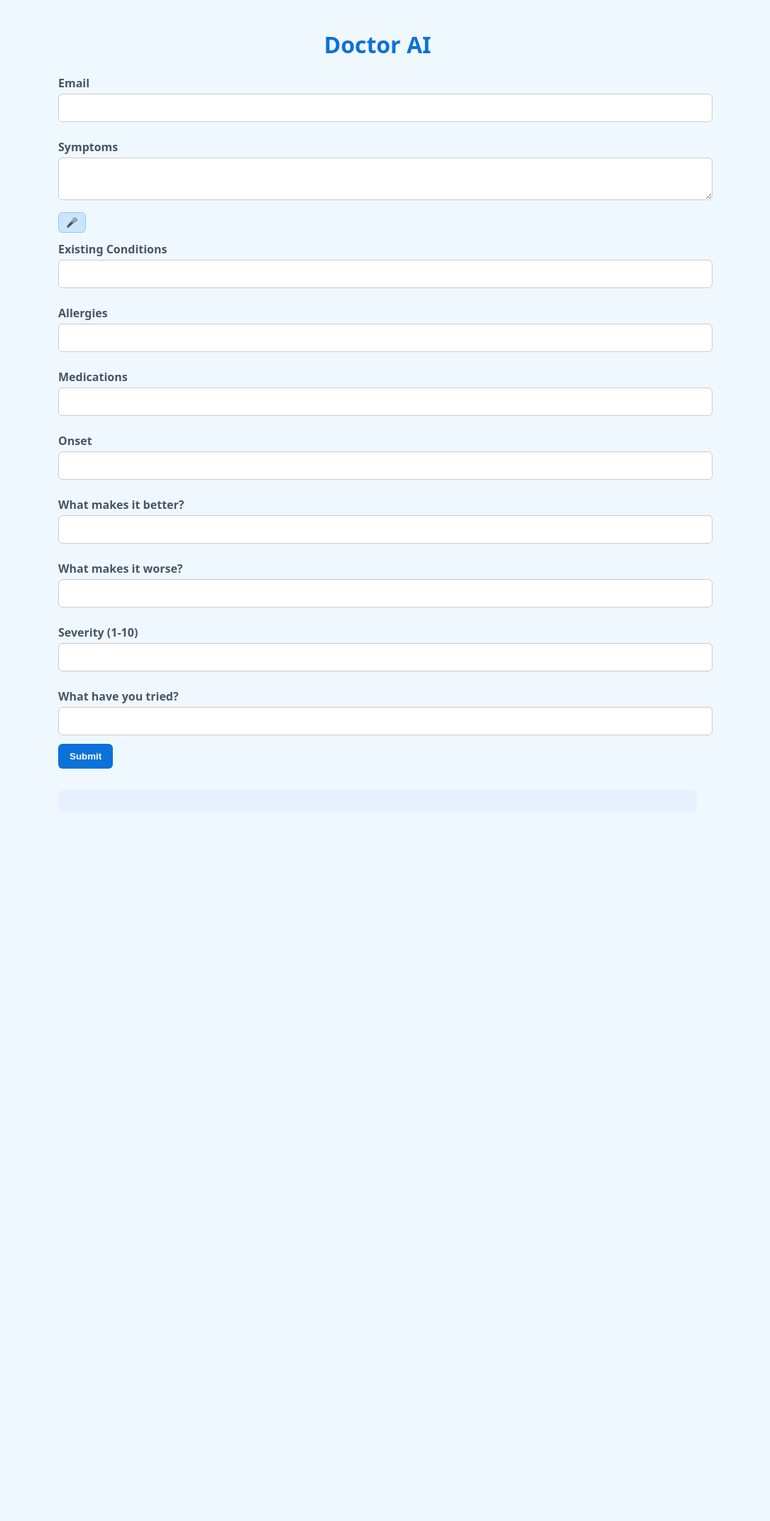
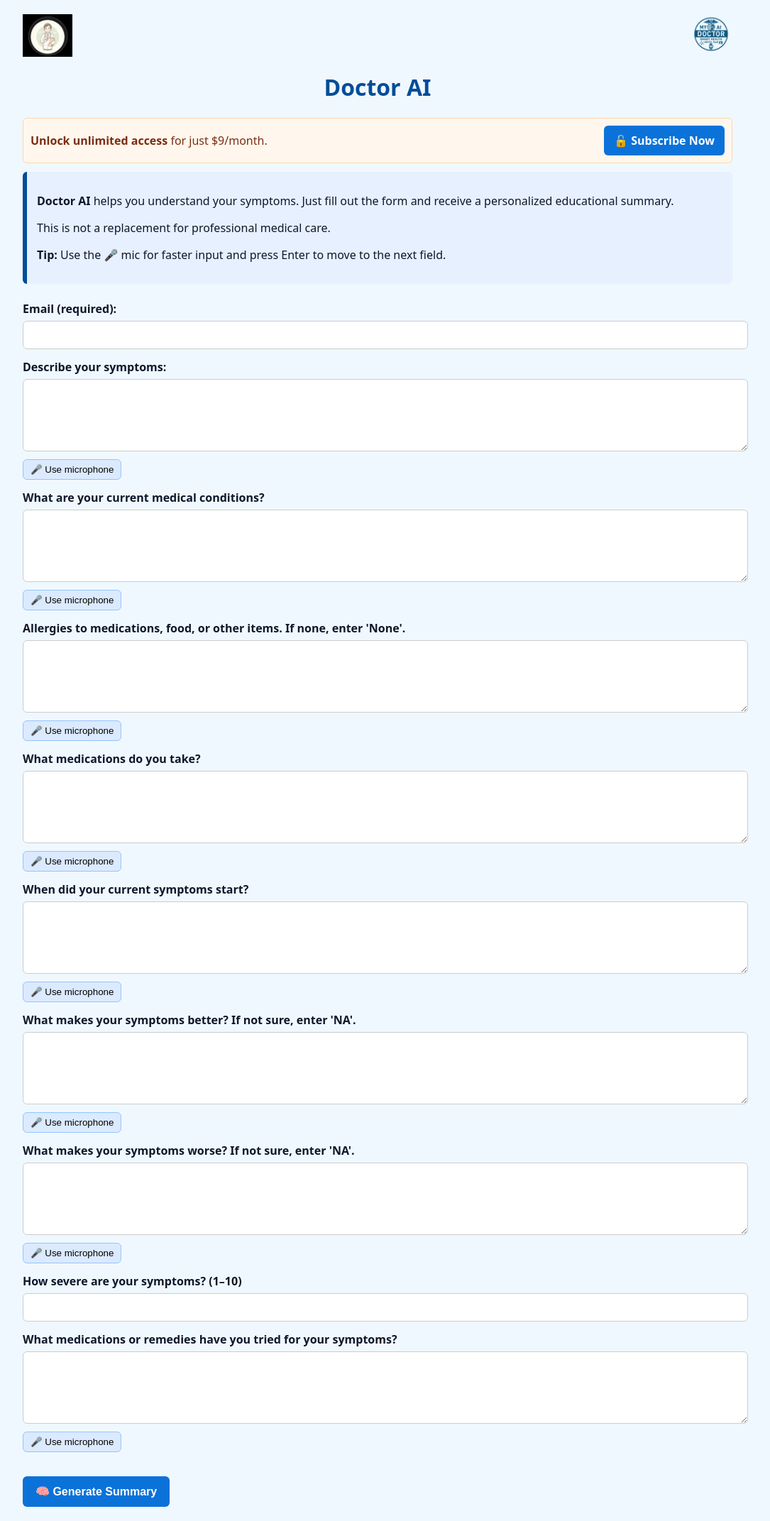
Before and after one commit to Asaabmd/doctor-ai, a Flask app: page / in a window 1280 px wide. Shown: the whole page at 71% size, without its empty margins (108-1193 px from the left). Before the commit the page ends 1083 px from the top, so only its background shows below. Run offline with Flask 3, Linux system fonts and the light colour scheme.

Commit message:
Updated app.py, index.html, summary.html

```diff
--- a/app.py
+++ b/app.py
@@ -1,95 +1,52 @@
-from flask import Flask, render_template, request, jsonify
+from flask import Flask, render_template, request, jsonify, redirect, url_for, session, make_response
 import openai
+import os
 import json
-import os
 
 app = Flask(__name__)
+app.secret_key = os.getenv("FLASK_SECRET_KEY", "replace-this-key")
 
 SUBSCRIPTIONS_FILE = "subscriptions.json"
-USAGE_FILE = "usage.json"
-
 openai.api_key = os.getenv("OPENAI_API_KEY")
 
-def build_prompt(inputs):
-    return f"""
-You are a helpful AI doctor. Summarize the following symptoms and provide a differential diagnosis, red flags, home remedies, and over-the-counter options.
 
-Symptoms: {inputs['symptoms']}
-Existing Conditions: {inputs['conditions']}
-Allergies: {inputs['allergies']}
-Medications: {inputs['medications']}
-Onset: {inputs['onset']}
-Better with: {inputs['better']}
-Worse with: {inputs['worse']}
-Severity: {inputs['severity']}
-Tried treatments: {inputs['tried']}
+def is_subscribed(email):
+    try:
+        with open(SUBSCRIPTIONS_FILE, "r") as f:
+            subs = json.load(f)
+        return subs.get(email, {}).get("status") == "active"
+    except:
+        return False
+
+
+def ask_chatgpt_summary(symptoms, context):
+    prompt = f"""You are a helpful AI doctor. Summarize the following symptoms and provide a differential diagnosis, red flags, home remedies, and over-the-counter options.
+
+Symptoms: {symptoms}
+Existing Conditions: {context['existing_conditions']}
+Allergies: {context['allergies']}
+Medications: {context['medications']}
+Onset: {context['onset']}
+Better with: {context['better']}
+Worse with: {context['worse']}
+Severity: {context['severity']}
+Tried treatments: {context['treatments']}
 
 Important: This is for educational purposes only and not a substitute for medical advice.
 """
 
-def is_subscribed(email):
-    if not os.path.exists(SUBSCRIPTIONS_FILE):
-        return False
-    with open(SUBSCRIPTIONS_FILE, "r") as f:
-        subs = json.load(f)
-    return subs.get(email, {}).get("status") == "active"
-
-def has_used(email):
-    if not os.path.exists(USAGE_FILE):
-        return False
-    with open(USAGE_FILE, "r") as f:
-        used = json.load(f)
-    return email in used
-
-def log_usage(email):
-    used = {}
-    if os.path.exists(USAGE_FILE):
-        with open(USAGE_FILE, "r") as f:
-            used = json.load(f)
-    used[email] = True
-    with open(USAGE_FILE, "w") as f:
-        json.dump(used, f)
-
-@app.route("/")
-def index():
-    return render_template("index.html")
-
-@app.route("/submit", methods=["POST"])
-def submit():
-    data = request.json
-    email = data.get("email")
-
-    if not email:
-        return jsonify({"error": "Email is required."}), 400
-
-    if not is_subscribed(email) and has_used(email):
-        return jsonify({"error": "free_limit_reached"}), 403
-
-    prompt = build_prompt(data)
     response = openai.ChatCompletion.create(
         model="gpt-4",
         messages=[{"role": "user", "content": prompt}]
     )
+    return response.choices[0].message.content
 
-    summary = response.choices[0].message.content
-    if not is_subscribed(email):
-        log_usage(email)
 
-    return jsonify({"summary": summary})
-
-@app.route("/followup", methods=["POST"])
-def followup():
-    data = request.json
-    email = data.get("email")
-    question = data.get("question")
-    summary = data.get("summary")
-
-    if not is_subscribed(email):
-        return jsonify({"error": "Subscription required for follow-up."}), 403
-
+def ask_chatgpt_followup(question):
+    summary = session.get("summary", "")
     followup_prompt = f"""
 User previously received this summary:
-"{summary}"
+\"{summary}\"
 
 Now the user asks: {question}
 
@@ -100,9 +57,76 @@
         model="gpt-4",
         messages=[{"role": "user", "content": followup_prompt}]
     )
+    return response.choices[0].message.content
 
-    followup_answer = response.choices[0].message.content
-    return jsonify({"followup": followup_answer})
+
+@app.route("/", methods=["GET", "POST"])
+def index():
+    email = (request.cookies.get("email") or "").strip().lower()
+    has_access = request.cookies.get("access_granted") == "true"
+    use_count = int(request.cookies.get("use_count", 0))
+
+    if request.method == "POST":
+        if not (has_access or is_subscribed(email)) and use_count >= 1:
+            return render_template(
+                "index.html",
+                response="🔒 This free version allows only one summary and one follow-up. Please subscribe for unlimited access.",
+                followup_response="",
+                use_count=use_count
+            )
+
+        email = (request.form.get("email") or "").strip().lower()
+        symptoms = request.form.get("symptoms", "").strip()
+        context = {
+            "existing_conditions": request.form.get("existing_conditions", "skip"),
+            "allergies": request.form.get("allergies", "skip"),
+            "medications": request.form.get("medications", "skip"),
+            "onset": request.form.get("onset", "unknown"),
+            "better": request.form.get("better", "unknown"),
+            "worse": request.form.get("worse", "unknown"),
+            "severity": request.form.get("severity", "unknown"),
+            "treatments": request.form.get("treatments", "unknown"),
+        }
+
+        try:
+            summary = ask_chatgpt_summary(symptoms, context)
+        except Exception as e:
+            summary = f"⚠️ Error generating summary: {e}"
+
+        session["summary"] = summary
+        session["email"] = email
+        session["use_count"] = use_count + 1
+
+        resp = redirect(url_for("summary_page"))
+        resp.set_cookie("email", email, max_age=60 * 60 * 24 * 365)
+        if not (has_access or is_subscribed(email)):
+            resp.set_cookie("use_count", str(use_count + 1), max_age=60 * 60 * 24 * 30)
+        return resp
+
+    return render_template("index.html", response="", followup_response="", use_count=use_count)
+
+
+@app.route("/summary", methods=["GET", "POST"])
+def summary_page():
+    summary = session.get("summary", "")
+    followup_answer = ""
+    email = session.get("email", "")
+    use_count = session.get("use_count", 0)
+    has_access = request.cookies.get("access_granted") == "true"
+
+    if request.method == "POST":
+        if not (has_access or is_subscribed(email)) and use_count >= 2:
+            followup_answer = "🔒 You’ve reached the free follow-up limit. Please subscribe to ask more questions."
+        else:
+            question = request.form.get("followup", "").strip()
+            try:
+                followup_answer = ask_chatgpt_followup(question)
+                session["use_count"] = use_count + 1
+            except Exception as e:
+                followup_answer = f"⚠️ Error generating follow-up: {e}"
+
+    return render_template("summary.html", response=summary, followup_response=followup_answer)
+
 
 @app.route("/webhook", methods=["POST"])
 def webhook():
@@ -123,5 +147,6 @@
 
     return "", 200
 
+
 if __name__ == "__main__":
     app.run(debug=True)
--- a/templates/index.html
+++ b/templates/index.html
@@ -7,175 +7,225 @@
   <style>
     :root {
       --blue: #0b72d9;
+      --blue-100: #e6f0ff;
       --blue-600: #065bb0;
       --text: #0f172a;
       --muted: #475569;
       --bg: #f0f8ff;
     }
-    body {
+    html, body {
       margin: 0;
       padding: 0;
       background: var(--bg);
+      color: var(--text);
       font-family: system-ui, -apple-system, Segoe UI, Roboto, Helvetica, Arial, sans-serif;
     }
     .wrap {
-      max-width: 900px;
+      max-width: 1000px;
       margin: 0 auto;
       padding: 20px;
     }
+    .header {
+      display: flex;
+      justify-content: space-between;
+      align-items: center;
+    }
+    .header img {
+      height: 60px;
+    }
     h1 {
       text-align: center;
-      color: var(--blue);
+      color: #004d99;
+    }
+    .banner {
+      background: #fff7ed;
+      border: 1px solid #fed7aa;
+      color: #7c2d12;
+      padding: 10px;
+      border-radius: 6px;
+      display: flex;
+      justify-content: space-between;
+      align-items: center;
+      margin: 12px 0;
+      flex-wrap: wrap;
+    }
+    .cta {
+      background: var(--blue);
+      color: white;
+      padding: 10px 14px;
+      border-radius: 6px;
+      text-decoration: none;
+      font-weight: bold;
+    }
+    .cta:hover {
+      background: var(--blue-600);
+    }
+    .info {
+      background: var(--blue-100);
+      padding: 14px;
+      border-left: 6px solid #004d99;
+      border-radius: 6px;
+      margin: 12px 0 24px;
+    }
+    form .field {
+      margin: 14px 0;
     }
     label {
       display: block;
       font-weight: bold;
-      color: var(--muted);
-      margin-top: 12px;
+      margin-bottom: 6px;
     }
-    input, textarea, select {
+    input, textarea {
       width: 100%;
       padding: 10px;
+      border-radius: 6px;
+      border: 1px solid #ccc;
       font-size: 16px;
-      margin-top: 4px;
-      margin-bottom: 12px;
-      border: 1px solid #ccc;
-      border-radius: 6px;
+    }
+    textarea {
+      min-height: 80px;
+      resize: vertical;
+    }
+    .mic-wrap {
+      display: flex;
+      align-items: center;
+      gap: 8px;
+      margin-top: 6px;
     }
     .mic-btn {
-      background: #cce5ff;
+      padding: 6px 10px;
+      background: #dbeafe;
       border: 1px solid #93c5fd;
       border-radius: 6px;
-      padding: 6px 10px;
       cursor: pointer;
+      font-weight: 500;
     }
     .submit {
       background: var(--blue);
       color: white;
-      font-weight: bold;
+      padding: 12px 18px;
+      font-size: 16px;
       border: none;
       border-radius: 6px;
-      padding: 10px 16px;
+      margin-top: 20px;
       cursor: pointer;
-    }
-    .submit:hover {
-      background: var(--blue-600);
-    }
-    #results {
-      margin-top: 30px;
-      background: #e6f0ff;
-      padding: 16px;
-      border-radius: 8px;
+      font-weight: bold;
     }
   </style>
+
   <script>
-    function startDictation(button, fieldId) {
-      const field = document.getElementById(fieldId);
-      const Rec = window.SpeechRecognition || window.webkitSpeechRecognition;
-      if (!Rec) {
-        alert("Speech Recognition not supported");
+    document.addEventListener("DOMContentLoaded", () => {
+      const fields = document.querySelectorAll("input, textarea");
+      fields.forEach((el, idx) => {
+        el.addEventListener("keydown", (e) => {
+          if (e.key === "Enter" && !e.shiftKey) {
+            e.preventDefault();
+            const next = fields[idx + 1];
+            if (next) next.focus();
+          }
+        });
+      });
+    });
+
+    function startDictation(btn, id) {
+      const field = document.getElementById(id);
+      if (!('webkitSpeechRecognition' in window || 'SpeechRecognition' in window)) {
+        alert("Your browser doesn't support speech recognition.");
         return;
       }
-      const rec = new Rec();
-      rec.lang = 'en-US';
-      rec.interimResults = false;
-      button.disabled = true;
-      rec.onresult = (e) => {
-        field.value += (field.value ? ' ' : '') + e.results[0][0].transcript;
+      const rec = new (window.SpeechRecognition || window.webkitSpeechRecognition)();
+      rec.lang = "en-US";
+      rec.onresult = (event) => {
+        const text = event.results[0][0].transcript.trim();
+        field.value = field.value ? field.value + " " + text : text;
         field.focus();
       };
-      rec.onerror = () => alert('Speech recognition error');
-      rec.onend = () => button.disabled = false;
+      rec.onerror = () => alert("Mic error. Please try again.");
       rec.start();
-    }
-
-    async function submitForm(event) {
-      event.preventDefault();
-      const form = event.target;
-      const data = Object.fromEntries(new FormData(form).entries());
-
-      const response = await fetch("/submit", {
-        method: "POST",
-        headers: { "Content-Type": "application/json" },
-        body: JSON.stringify(data)
-      });
-
-      const res = await response.json();
-      const resultsDiv = document.getElementById("results");
-
-      if (res.error === "free_limit_reached") {
-        resultsDiv.innerHTML = `<p>You’ve reached the free limit. Please <a href="https://payhip.com/b/Da82I" target="_blank">subscribe here</a>.</p>`;
-      } else if (res.summary) {
-        resultsDiv.innerHTML = `
-          <h2>Doctor AI Summary</h2>
-          <div>${res.summary}</div>
-          <form onsubmit="return followUp(event)">
-            <input type="hidden" name="summary" value="${encodeURIComponent(res.summary)}" />
-            <label for="followup">Have a follow-up question?</label>
-            <textarea id="followup" name="question"></textarea>
-            <button type="submit" class="submit">Submit Follow-up</button>
-          </form>
-          <div id="followup-response"></div>
-        `;
-      } else {
-        resultsDiv.innerHTML = `<p>Something went wrong. Try again.</p>`;
-      }
-    }
-
-    async function followUp(e) {
-      e.preventDefault();
-      const form = e.target;
-      const data = Object.fromEntries(new FormData(form).entries());
-      const response = await fetch("/followup", {
-        method: "POST",
-        headers: { "Content-Type": "application/json" },
-        body: JSON.stringify(data)
-      });
-      const res = await response.json();
-      if (res.followup) {
-        document.getElementById("followup-response").innerHTML = `<h3>Follow-up Response</h3><div>${res.followup}</div>`;
-      }
     }
   </script>
 </head>
 <body>
   <div class="wrap">
+    <div class="header">
+      <img src="/static/doctor.jpeg" alt="Doctor" />
+      <img src="/static/logo.png" alt="Logo" />
+    </div>
+
     <h1>Doctor AI</h1>
-    <form onsubmit="submitForm(event)">
-      <label>Email</label>
-      <input id="email" name="email" type="email" required />
 
-      <label>Symptoms</label>
-      <textarea id="symptoms" name="symptoms"></textarea>
-      <button type="button" class="mic-btn" onclick="startDictation(this, 'symptoms')">🎤</button>
+    <div class="banner">
+      <div><strong>Unlock unlimited access</strong> for just $9/month.</div>
+      <a class="cta" href="https://payhip.com/b/Da82I" target="_blank">🔓 Subscribe Now</a>
+    </div>
 
-      <label>Existing Conditions</label>
-      <input id="conditions" name="conditions" />
+    <div class="info">
+      <p><strong>Doctor AI</strong> helps you understand your symptoms. Just fill out the form and receive a personalized educational summary.</p>
+      <p>This is not a replacement for professional medical care.</p>
+      <p><strong>Tip:</strong> Use the 🎤 mic for faster input and press Enter to move to the next field.</p>
+    </div>
 
-      <label>Allergies</label>
-      <input id="allergies" name="allergies" />
+    <form method="POST" action="/">
+      <div class="field">
+        <label for="email">Email (required):</label>
+        <input type="email" id="email" name="email" required />
+      </div>
 
-      <label>Medications</label>
-      <input id="medications" name="medications" />
+      <div class="field">
+        <label for="symptoms">Describe your symptoms:</label>
+        <textarea id="symptoms" name="symptoms" required></textarea>
+        <div class="mic-wrap"><button class="mic-btn" type="button" onclick="startDictation(this, 'symptoms')">🎤 Use microphone</button></div>
+      </div>
 
-      <label>Onset</label>
-      <input id="onset" name="onset" />
+      <div class="field">
+        <label for="existing_conditions">What are your current medical conditions?</label>
+        <textarea id="existing_conditions" name="existing_conditions"></textarea>
+        <div class="mic-wrap"><button class="mic-btn" type="button" onclick="startDictation(this, 'existing_conditions')">🎤 Use microphone</button></div>
+      </div>
 
-      <label>What makes it better?</label>
-      <input id="better" name="better" />
+      <div class="field">
+        <label for="allergies">Allergies to medications, food, or other items. If none, enter 'None'.</label>
+        <textarea id="allergies" name="allergies"></textarea>
+        <div class="mic-wrap"><button class="mic-btn" type="button" onclick="startDictation(this, 'allergies')">🎤 Use microphone</button></div>
+      </div>
 
-      <label>What makes it worse?</label>
-      <input id="worse" name="worse" />
+      <div class="field">
+        <label for="medications">What medications do you take?</label>
+        <textarea id="medications" name="medications"></textarea>
+        <div class="mic-wrap"><button class="mic-btn" type="button" onclick="startDictation(this, 'medications')">🎤 Use microphone</button></div>
+      </div>
 
-      <label>Severity (1-10)</label>
-      <input id="severity" name="severity" />
+      <div class="field">
+        <label for="onset">When did your current symptoms start?</label>
+        <textarea id="onset" name="onset"></textarea>
+        <div class="mic-wrap"><button class="mic-btn" type="button" onclick="startDictation(this, 'onset')">🎤 Use microphone</button></div>
+      </div>
 
-      <label>What have you tried?</label>
-      <input id="tried" name="tried" />
+      <div class="field">
+        <label for="better">What makes your symptoms better? If not sure, enter 'NA'.</label>
+        <textarea id="better" name="better"></textarea>
+        <div class="mic-wrap"><button class="mic-btn" type="button" onclick="startDictation(this, 'better')">🎤 Use microphone</button></div>
+      </div>
 
-      <button class="submit" type="submit">Submit</button>
+      <div class="field">
+        <label for="worse">What makes your symptoms worse? If not sure, enter 'NA'.</label>
+        <textarea id="worse" name="worse"></textarea>
+        <div class="mic-wrap"><button class="mic-btn" type="button" onclick="startDictation(this, 'worse')">🎤 Use microphone</button></div>
+      </div>
+
+      <div class="field">
+        <label for="severity">How severe are your symptoms? (1–10)</label>
+        <input type="number" id="severity" name="severity" min="1" max="10" />
+      </div>
+
+      <div class="field">
+        <label for="treatments">What medications or remedies have you tried for your symptoms?</label>
+        <textarea id="treatments" name="treatments"></textarea>
+        <div class="mic-wrap"><button class="mic-btn" type="button" onclick="startDictation(this, 'treatments')">🎤 Use microphone</button></div>
+      </div>
+
+      <button type="submit" class="submit">🧠 Generate Summary</button>
     </form>
-    <div id="results"></div>
   </div>
 </body>
 </html>
```
Also changed, not shown: templates/summary.html (added, +173 -0 lines).
